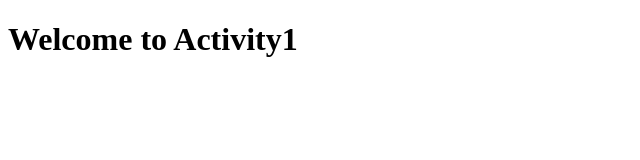
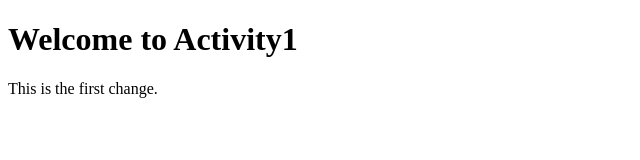
Before and after one commit to bitRondo/gwactivity1, a plain HTML site: page index.html in a window 1280 px wide. Shown: the whole page, without its empty margins (0-640 px from the left). Drawn offline with Linux system fonts and the light colour scheme.

Commit message:
Added a p tag to index.html

```diff
--- a/index.html
+++ b/index.html
@@ -8,5 +8,6 @@
 </head>
 <body>
     <h1>Welcome to Activity1</h1>
+    <p>This is the first change.</p>
 </body>
 </html>
```
